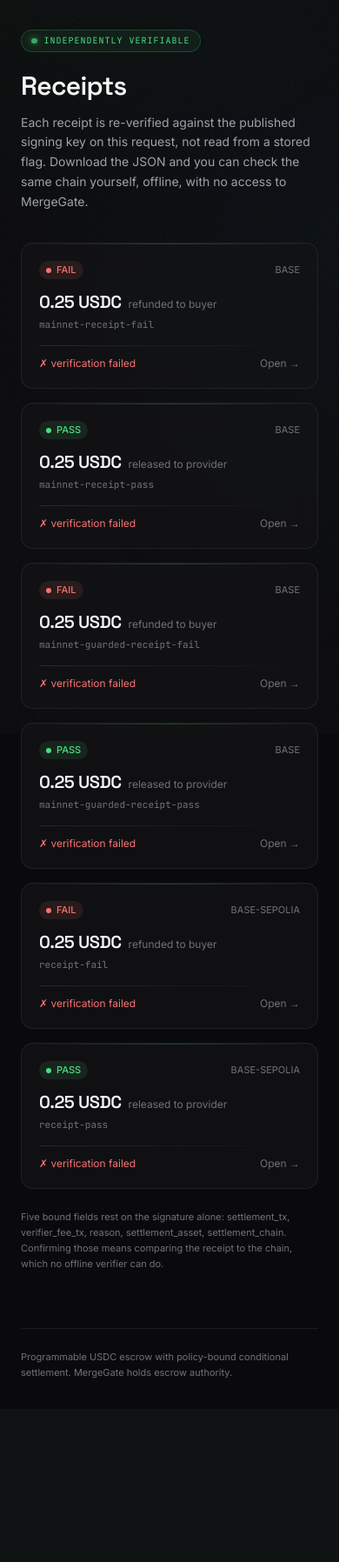
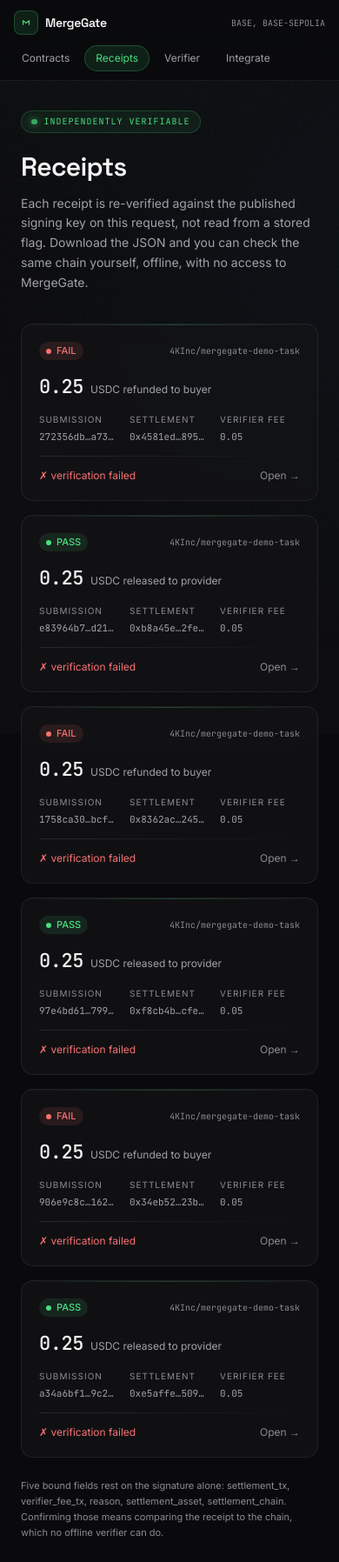
Before and after one commit to 4KInc/mergegate, a FastAPI app: page /receipts in a window 390 px wide. Shown: the top 1796 px of the page at 87% size. Before the commit the page ends 1585 px from the top, so only its background shows below. Run offline with FastAPI, Linux system fonts and the light colour scheme; parts of the project's set-up code (start-up, migrations or seed data) failed here and were passed over; some libraries are stand-ins or nearby versions.

Commit message:
Fix the five defects found reviewing the rendered screens
Navigation on narrow viewports. The sidebar is hidden below md and nothing
replaced it, so a phone landed on the dashboard with no route to any other
page: nav, network and the scope line all disappeared together. Adds a sticky
small-viewport header carrying the same four destinations.

Contrast. The faint tone measured 4.09:1 on the page and 3.80:1 on a card,
below the 4.5:1 WCAG AA requires, while carrying the smallest text on every
screen across 110 uses, 39 of them at 10-11px. The least readable colour was
doing the most work. #8b8b93 measures 5.85:1 and 5.44:1.

Receipt cards were mostly air, with content pinned to the top and bottom of
each card and a dead band through the middle. They now carry the facts that
previously required opening every one: which commit, which transaction, and
what the verifier was paid.

The sidebar ran four links into roughly 450px of nothing. It now holds the
claim the project rests on, which is that a reader can check any receipt
without asking this service for anything.

Long pinned values scroll within their row instead of wrapping mid-digest
across two lines, which broke label alignment and made digests harder to
compare by eye, the only reason they are shown.

Both UI regressions are now pinned by tests that were confirmed to fail when
the fixes are reverted, rather than assumed to be checking something.

Co-Authored-By: Claude Opus 5 (1M context) <noreply@anthropic.com>

```diff
--- a/mergegate/templates/base.html
+++ b/mergegate/templates/base.html
@@ -21,7 +21,11 @@ tailwind.config = {
   theme: { extend: {
     colors: {
       surface:   { DEFAULT: '#0a0a0c', container: '#141417', high: '#1e1e22' },
-      on:        { surface: '#f4f4f5', muted: '#a1a1aa', faint: '#71717a' },
+      {# faint was #71717a, which measured 4.09:1 on the page and 3.80:1 on a
+         card. It carries the smallest text on every screen (10-11px), so the
+         least readable tone was doing the most work. #8b8b93 measures 5.85:1
+         and 5.44:1, clearing WCAG AA on both grounds. #}
+      on:        { surface: '#f4f4f5', muted: '#a1a1aa', faint: '#8b8b93' },
       accent:    { DEFAULT: '#4ade80', dark: '#22c55e', container: 'rgba(74,222,128,0.10)' },
       danger:    { DEFAULT: '#f87171', container: 'rgba(248,113,113,0.10)' },
       warn:      { DEFAULT: '#fbbf24', container: 'rgba(251,191,36,0.10)' },
@@ -104,6 +108,29 @@ tailwind.config = {
 </head>
 <body class="bg-surface text-on-surface min-h-screen antialiased">
 <div class="grain"></div>
+
+{# Below md the sidebar is hidden, and until this existed nothing replaced it:
+   nav, network and the scope line all vanished, so a phone landed on the
+   dashboard with no way to reach any other page. #}
+<header class="md:hidden sticky top-0 z-30 bg-surface/85 backdrop-blur-xl border-b border-line">
+  <div class="flex items-center gap-2.5 px-4 py-3">
+    <a href="/" class="flex items-center gap-2">
+      <span class="w-7 h-7 rounded-lg bg-accent/10 border border-accent/25 grid place-items-center">
+        <svg viewBox="0 0 32 32" class="w-3.5 h-3.5" aria-hidden="true"><path d="M8 21V11l8 6 8-6v10" stroke="#4ade80" stroke-width="2.6" fill="none" stroke-linecap="round" stroke-linejoin="round"/></svg>
+      </span>
+      <span class="font-display font-semibold tracking-tight text-sm">MergeGate</span>
+    </a>
+    <span class="mono text-[10px] text-on-faint ml-auto truncate max-w-[40%]">{{ network }}</span>
+  </div>
+  <nav class="flex gap-1 px-3 pb-2.5 overflow-x-auto">
+    {% for label, href in [("Contracts","/"),("Receipts","/receipts"),("Verifier","/verifier"),("Integrate","/integrate")] %}
+    <a href="{{ href }}"
+       class="shrink-0 px-3 py-1.5 rounded-full text-xs whitespace-nowrap transition-colors
+       {% if active == label %}bg-accent/10 text-accent border border-accent/25{% else %}text-on-muted border border-transparent{% endif %}">{{ label }}</a>
+    {% endfor %}
+  </nav>
+</header>
+
 <div class="flex min-h-screen">
   <aside class="w-60 shrink-0 border-r border-line px-5 py-6 hidden md:flex md:flex-col sticky top-0 h-screen">
     <a href="/" class="flex items-center gap-2.5 mb-9 group">
@@ -123,6 +150,16 @@ tailwind.config = {
       </a>
       {% endfor %}
     </nav>
+
+    {# The sidebar used to run four links straight into ~450px of nothing. This
+       fills it with the claim the whole project rests on, rather than padding:
+       a reader can check any receipt without asking this service for anything. #}
+    <div class="mt-8 rounded-lg border border-line bg-white/[.02] p-3.5">
+      <div class="text-[10px] uppercase tracking-widest text-on-faint mb-2">Check it yourself</div>
+      <div class="mono text-[10px] leading-relaxed text-on-muted break-all">mergegate verify<br/>&lt;receipt&gt;.json</div>
+      <p class="text-[10px] leading-relaxed text-on-faint mt-2">Offline, against a pinned key. No access to MergeGate needed.</p>
+      <a href="/integrate" class="inline-block mt-2 text-[11px] text-accent hover:underline">How to verify &rarr;</a>
+    </div>
 
     <div class="mt-auto pt-6 space-y-3">
       <div class="rule"></div>
--- a/mergegate/templates/receipts.html
+++ b/mergegate/templates/receipts.html
@@ -28,33 +28,46 @@
 <div class="grid md:grid-cols-2 gap-4">
   {% for r in receipts %}
   <a href="/receipts/{{ r.id }}"
-     class="card p-5 block hover:border-accent/40 hover:bg-white/[.05]/30 transition-colors group">
-    <div class="flex items-center justify-between gap-3 mb-3">
+     class="card card-hover p-5 block group">
+    <div class="flex items-center justify-between gap-3 mb-3.5">
       <span class="inline-flex items-center gap-1.5 px-2 py-0.5 rounded-full text-[11px] font-medium
         {% if r.decision == 'PASS' %}bg-accent-container text-accent{% else %}bg-danger-container text-danger{% endif %}">
         <span class="w-1.5 h-1.5 rounded-full {% if r.decision == 'PASS' %}bg-accent{% else %}bg-danger{% endif %}"></span>
         {{ r.decision }}
       </span>
-      <span class="text-[11px] text-on-faint">{{ r.chain }}</span>
+      <span class="mono text-[10px] text-on-faint truncate">{{ r.task_id or r.id }}</span>
     </div>
 
-    <div class="flex items-baseline gap-2 mb-1">
-      <span class="font-display text-xl font-semibold tracking-tight">{{ r.amount }} USDC</span>
-      <span class="text-xs text-on-faint">
-        {% if r.action == 'release' %}released to provider{% else %}refunded to buyer{% endif %}
-      </span>
+    <div class="flex items-baseline gap-2">
+      <span class="figure text-[22px] font-medium">{{ r.amount }}</span>
+      <span class="text-xs text-on-muted">USDC {% if r.action == 'release' %}released to provider{% else %}refunded to buyer{% endif %}</span>
     </div>
-    <p class="mono text-[11px] text-on-faint mb-4">{{ r.id }}</p>
 
-    <div class="rule mb-3"></div>
+    {# The facts that previously required opening every card to see. #}
+    <div class="mt-3.5 grid grid-cols-3 gap-3 text-[10px]">
+      <div>
+        <div class="uppercase tracking-widest text-on-faint mb-1">Submission</div>
+        <div class="mono text-[11px] text-on-muted truncate">{{ r.submission_short or "not recorded" }}</div>
+      </div>
+      <div>
+        <div class="uppercase tracking-widest text-on-faint mb-1">Settlement</div>
+        <div class="mono text-[11px] text-on-muted truncate">{{ r.settlement_short or "none" }}</div>
+      </div>
+      <div>
+        <div class="uppercase tracking-widest text-on-faint mb-1">Verifier fee</div>
+        <div class="mono text-[11px] text-on-muted">{{ r.fee_amount or "0" }}</div>
+      </div>
+    </div>
+
+    <div class="rule my-3.5"></div>
 
     <div class="flex items-center justify-between gap-3">
       {% if r.valid %}
-      <span class="text-xs text-accent">✓ {{ r.checks }} checks passed</span>
+      <span class="text-xs text-accent">&#10003; {{ r.checks }} checks passed, re-run now</span>
       {% else %}
-      <span class="text-xs text-danger">✗ verification failed</span>
+      <span class="text-xs text-danger">&#10007; verification failed</span>
       {% endif %}
-      <span class="text-xs text-on-faint group-hover:text-accent transition-colors">Open →</span>
+      <span class="text-xs text-on-faint group-hover:text-accent transition-colors">Open &rarr;</span>
     </div>
   </a>
   {% else %}
--- a/mergegate/web.py
+++ b/mergegate/web.py
@@ -649,6 +649,14 @@ def build_web_router(
                     "chain": v.chain or "unknown",
                     "valid": result["valid"],
                     "checks": result["checks"],
+                    # The cards were mostly empty space. These are the facts a
+                    # reader wants without opening each one: which commit, which
+                    # transaction, and what the verifier was paid.
+                    "task_id": v.binding.get("task_id", ""),
+                    "submission_short": short(v.binding.get("submission_sha", ""), 8, 6),
+                    "settlement_short": short(v.settlement_tx, 8, 6),
+                    "explorer": explorer_url(v.chain, v.settlement_tx),
+                    "fee_amount": v.fee_amount,
                 }
             )
         return templates.TemplateResponse(
```
Also changed, not shown: mergegate/templates/verifier.html (+6 -2 lines), tests/test_integrate.py (+44 -0 lines).
